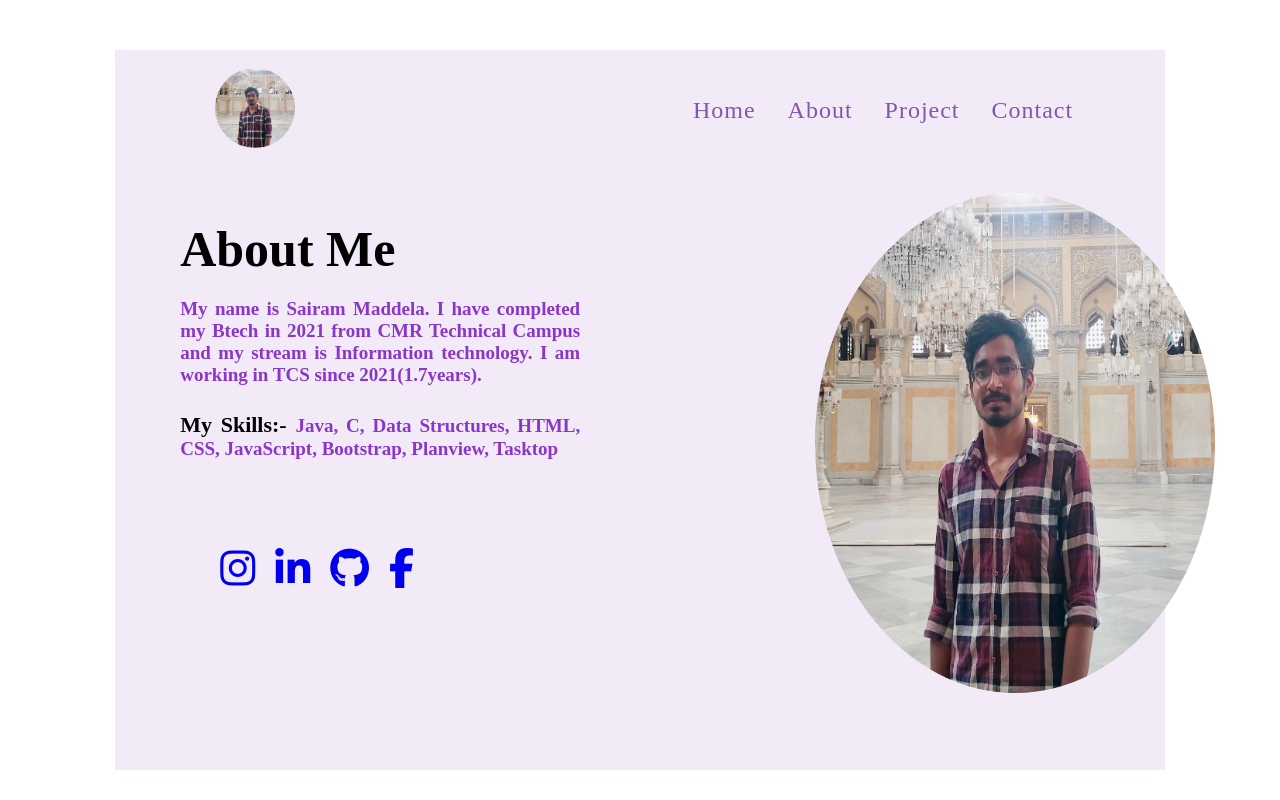
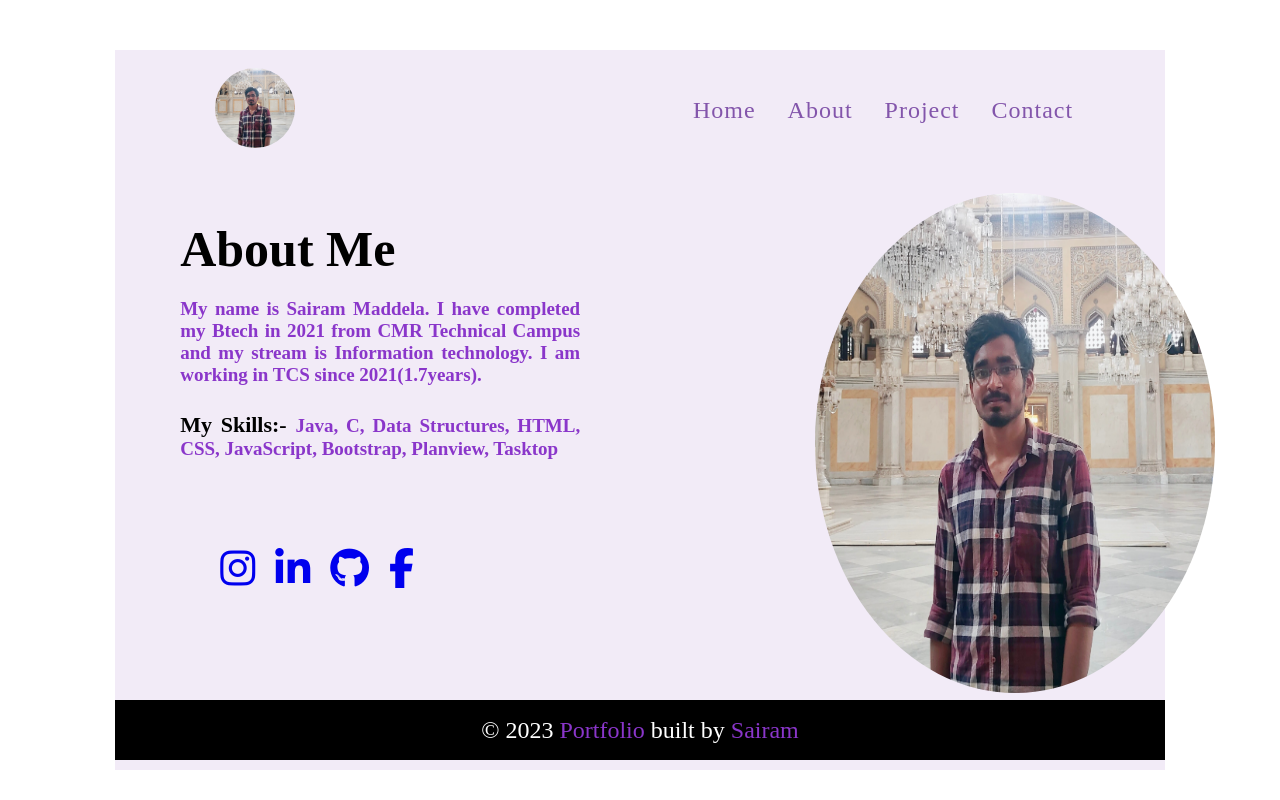
Before and after one commit to sairammaddela/MyPortfolio, a plain HTML site: page about.html in a window 1280 px wide. Shown: the top 800 px of the page. Drawn offline with Linux system fonts and the light colour scheme.

Commit message:
About2ndcommit

```diff
--- a/about.html
+++ b/about.html
@@ -12,6 +12,10 @@
             }
             body{
                 min-height: 90vh;
+            }
+            footer{
+                position: relative;
+                top: 30px;
             }
 
         </style>
@@ -40,6 +44,12 @@
             </div>
             <div class="about-image"><img src="images/Sairam logo.jpeg" height="500px" width="400px"/></div>
         </section>
+        <footer>
+            <p>
+                © 2023
+                <span>Portfolio </span>built by <span>Sairam</span>
+            </p>
+        </footer>
     </div>
     </body>
 </html>
```
